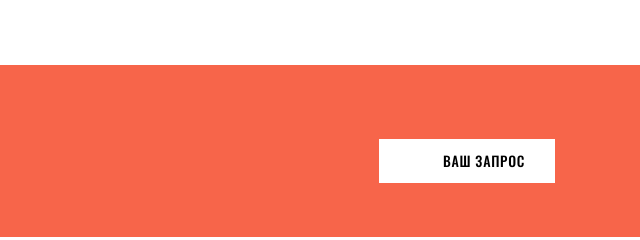
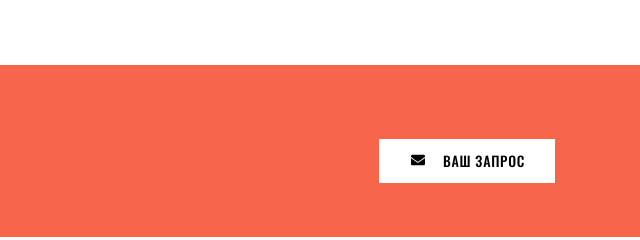
Before and after one commit to Shut089/QuickStart2.0, a plain HTML site: page index.html in a window 1280 px wide. Shown: the part 1720-1960 px from the top of the page, 640-1280 px from the left. Drawn offline with nearby package versions, Linux system fonts and the light colour scheme.

Commit message:
add mail

```diff
--- a/index.html
+++ b/index.html
@@ -65,7 +65,7 @@
                     <p>РЕАЛИЗУЕМ САМЫЕ СМЕЛЫЕ ИДЕИ</p>
                 </div>
                 <div>
-                    <button>ВАШ ЗАПРОС</button>
+                    <button><img class="mail" src="img/envelope-solid.svg">ВАШ ЗАПРОС</button>
                 </div>
             </div>
         </div>
--- a/style/style.css
+++ b/style/style.css
@@ -115,7 +115,7 @@ h2 {
 .box-contact button {
     background-color: #fff;
     border: none;
-    padding: 14px 30px 14px 64px;
+    padding: 14px 30px 14px 0px;
     font-weight: 500;
     font-size: 14px;
     text-transform: uppercase;
@@ -127,6 +127,13 @@ h2 {
     grid-template-areas: "a b c" "d e f";
     grid-gap: 20px;
     margin-top: 60px;
+}
+.mail {
+    width: 18px;
+    height: 14px;
+    margin-left: 30px;
+    margin-right: 16px;
+
 }
 .grid-item {
     background-color: #F7F7F7;
```
